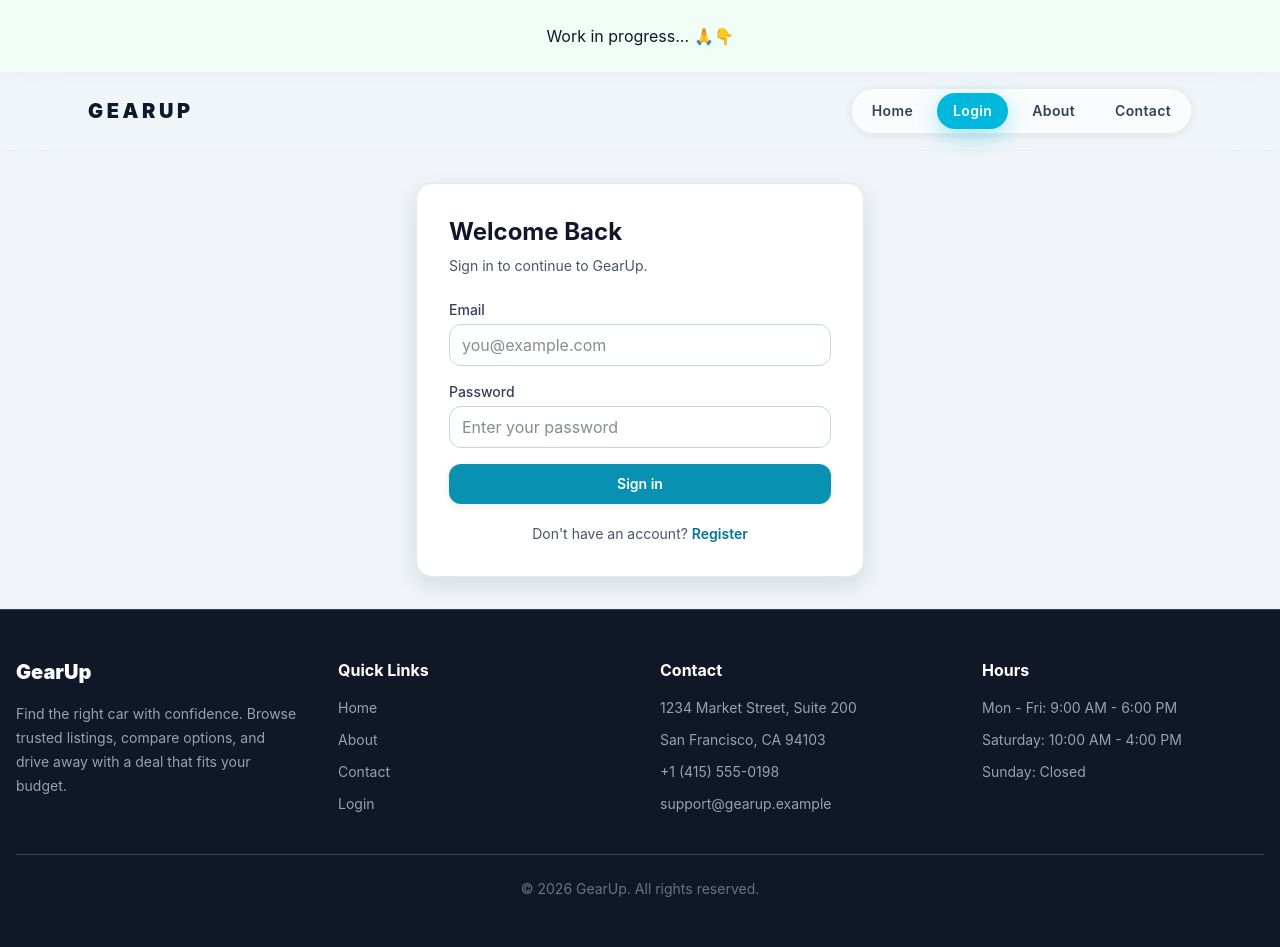
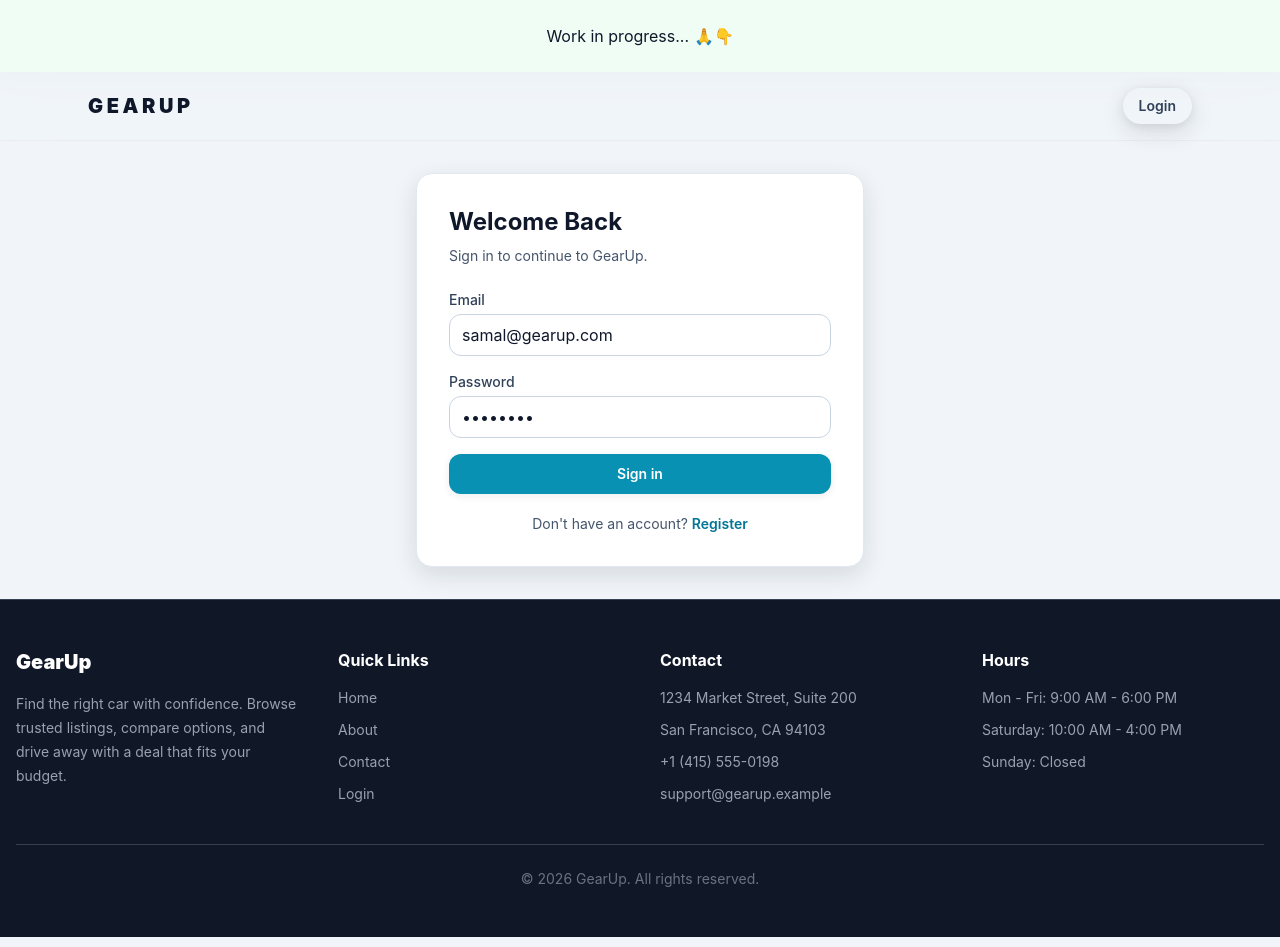
Before and after one commit to Samal-Ibrahim/gearup-client, a React (Vite) app: page /login in a window 1280 px wide. Built offline with nearby package versions, Linux system fonts and the light colour scheme.

Commit message:
feat: update Header and Login components for improved navigation and default values

```diff
--- a/src/components/Header.tsx
+++ b/src/components/Header.tsx
@@ -2,17 +2,12 @@ import { NavLink } from "react-router-dom"
 import { useAuth } from "../context/IsAuthContext"
 import { clearToken } from "../features/auth/token"
 
-const navItemClasses = ({ isActive }: { isActive: boolean }) =>
-  [
-    "rounded-full px-4 py-2 text-sm font-semibold tracking-wide transition-all duration-300",
-    "focus-visible:outline-none focus-visible:ring-2 focus-visible:ring-cyan-500/60",
-    isActive
-      ? "bg-cyan-500 text-white shadow-[0_8px_24px_rgba(6,182,212,0.35)]"
-      : "text-slate-700 hover:bg-white/90 hover:text-slate-900",
-  ].join(" ")
-
 const Header = () => {
   const { isAuth, logout } = useAuth()
+
+  // const url = window.location.pathname
+
+
 
   return (
     <header className="sticky top-0 z-50 border-slate-200/60 border-b bg-slate-100/80 backdrop-blur-xl">
@@ -21,24 +16,27 @@ const Header = () => {
           GearUp
         </NavLink>
 
-        <nav className="hidden items-center gap-2 rounded-full border border-slate-200/70 bg-white/70 p-1 shadow-sm sm:flex">
-          <NavLink to="/" className={navItemClasses}>
-            Home
-          </NavLink>
-
+        <nav className="hidden items-center rounded-full shadow-sm sm:flex">
           {!isAuth && (
-            <NavLink to="/login" className={navItemClasses}>
+            <NavLink
+              to="/login"
+              className="rounded-full px-4 py-2 font-semibold text-slate-700 text-sm shadow-md transition-all duration-300 hover:bg-white/90 hover:text-slate-900"
+            >
               Login
             </NavLink>
           )}
           {isAuth && (
             <>
-              <NavLink to="/profile" className={navItemClasses}>
+              <NavLink
+                to="/profile"
+                className="bg-cyan-500 text-white shadow-[0_8px_24px_rgba(6,182,212,0.35)]"
+              >
                 Profile
               </NavLink>
+
               <NavLink
                 to="/login"
-                className={navItemClasses}
+                className=""
                 onClick={() => {
                   logout()
                   clearToken()
@@ -48,12 +46,6 @@ const Header = () => {
               </NavLink>
             </>
           )}
-          <NavLink to="/about" className={navItemClasses}>
-            About
-          </NavLink>
-          <NavLink to="/contact" className={navItemClasses}>
-            Contact
-          </NavLink>
         </nav>
       </div>
     </header>
--- a/src/pages/auth/Login.tsx
+++ b/src/pages/auth/Login.tsx
@@ -4,8 +4,8 @@ import { useLogin } from "../../features/auth/hooks";
 
 
 const Login = () => {
-  const [email, setEmail] = useState("")
-  const [password, setPassword] = useState("")
+  const [email, setEmail] = useState("samal@gearup.com")
+  const [password, setPassword] = useState("Samal123")
   const { mutate, isPending, isError, error } = useLogin()
 
   return (
@@ -33,6 +33,7 @@ const Login = () => {
               required
               value={email}
               onChange={(event) => setEmail(event.target.value)}
+
               placeholder="you@example.com"
               className="w-full rounded-lg border border-slate-300 bg-white px-3 py-2 text-slate-900 outline-none transition focus:border-brand-500 focus:ring-2 focus:ring-brand-500/30"
             />
--- a/src/pages/viewCar/ViewCarPage.tsx
+++ b/src/pages/viewCar/ViewCarPage.tsx
@@ -1,6 +1,6 @@
 import { skipToken, useQuery } from "@tanstack/react-query"
 import { useEffect, useState } from "react"
-import { useParams } from "react-router-dom"
+import { Link, useParams } from "react-router-dom"
 import ErrorHandlers from "../../components/ErrorHandlers"
 import { getCarById } from "../../features/cars/api"
 import { getCarCountryMeta } from "../../utils/carCountry"
@@ -169,18 +169,37 @@ const CarDetailsPage = () => {
           <div className="space-y-3 rounded-3xl border border-gray-200 bg-gray-50 p-5">
             <h2 className="font-bold text-gray-900 text-lg">Next step</h2>
             <div className="flex flex-col gap-3 sm:flex-row">
+              {isLoggedIn ? (
+                <>
                   <button
                     type="button"
                 className="rounded-full bg-gray-900 px-5 py-3 font-semibold text-white transition hover:-translate-y-0.5 hover:bg-gray-800"
                   >
-                {isLoggedIn ? "Order this car" : "Sign in to order"}
+                    Lease this car
                   </button>
                   <button
                     type="button"
                   className="rounded-full border border-gray-300 px-5 py-3 font-semibold text-gray-900 transition hover:-translate-y-0.5 hover:border-gray-400 hover:bg-gray-100"
                   >
-                {isLoggedIn ? "Lease this car" : "Sign in to lease"}
+                    Order this car
                   </button>
+                </>
+              ) : (
+<>
+                <Link
+                  to="/login"
+                className="rounded-full bg-gray-900 px-5 py-3 font-semibold text-white transition hover:-translate-y-0.5 hover:bg-gray-800"
+                >
+                  Sign in to lease
+                </Link>
+                <Link
+                  to="/login"
+                  className="rounded-full border border-gray-300 px-5 py-3 font-semibold text-gray-900 transition hover:-translate-y-0.5 hover:border-gray-400 hover:bg-gray-100"
+                >
+                  Sign in to order
+                </Link>
+                </>
+              )}
             </div>
           </div>
         </article>
```
Lines whose indentation alone changed are shown as unchanged.
